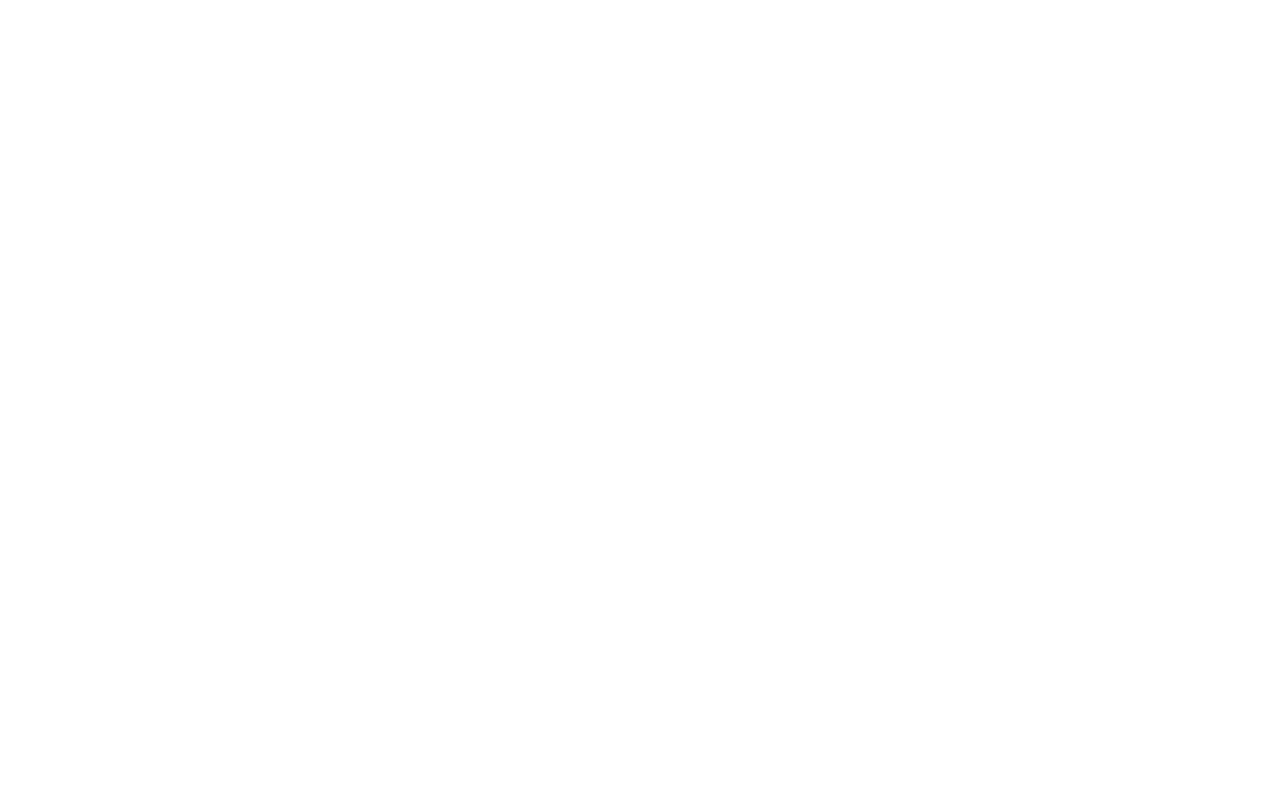
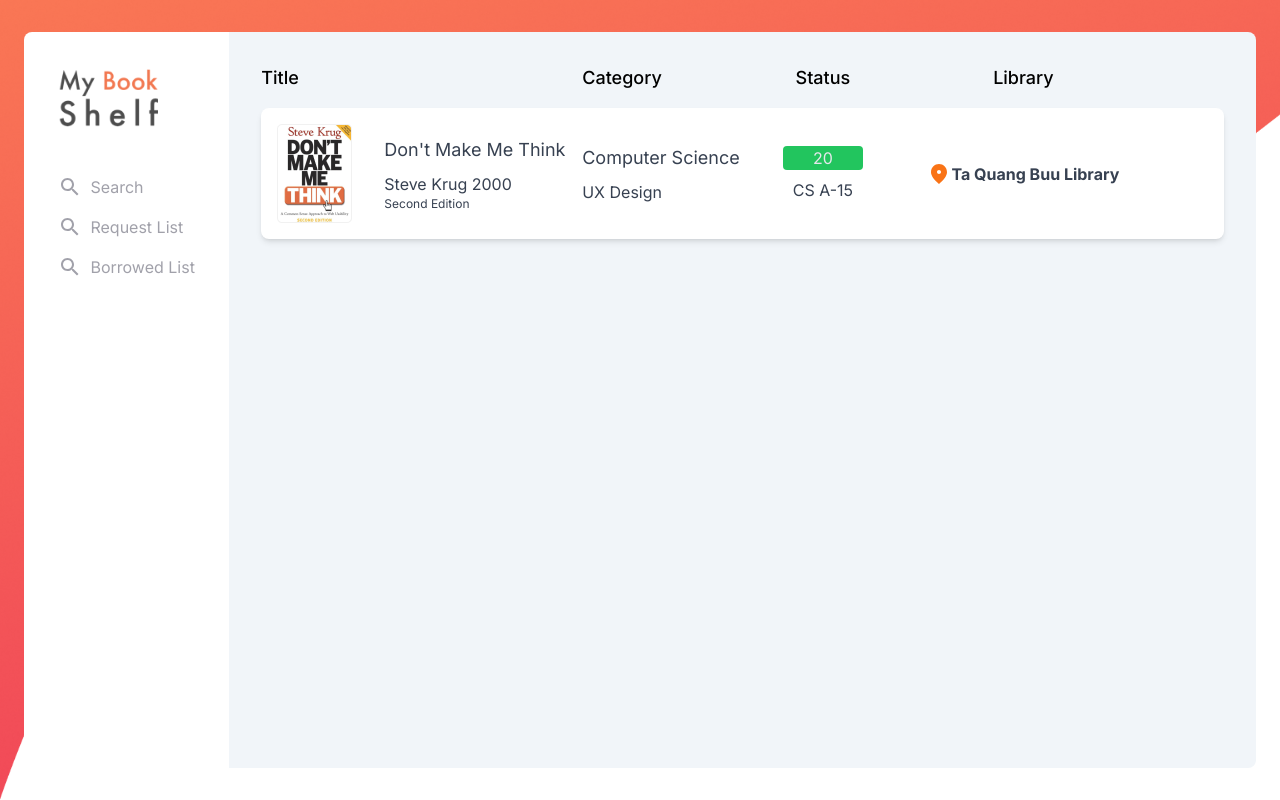
Before and after one commit to Arima057nn/ITSS2-BookShelf, a Next.js app: page / in a window 1280 px wide. Built offline with nearby package versions, Linux system fonts and the light colour scheme.

Commit message:
setup #2

```diff
--- /dev/null
+++ b/src/app/(auth)/layout.tsx
@@ -0,0 +1,22 @@
+import type { Metadata } from "next";
+import { Inter } from "next/font/google";
+import "../../app/globals.css";
+
+const inter = Inter({ subsets: ["latin"] });
+
+export const metadata: Metadata = {
+  title: "Create Next App",
+  description: "Generated by create next app",
+};
+
+export default function RootLayout({
+  children,
+}: {
+  children: React.ReactNode;
+}) {
+  return (
+    <html lang="en">
+      <body className={inter.className}>{children}</body>
+    </html>
+  );
+}
--- /dev/null
+++ b/src/app/(auth)/login/page.tsx
@@ -0,0 +1,3 @@
+export default function Login() {
+  return <div>Login</div>;
+}
--- /dev/null
+++ b/src/app/(user)/layout.tsx
@@ -0,0 +1,36 @@
+import type { Metadata } from "next";
+import { Inter } from "next/font/google";
+import "../../app/globals.css";
+import Sidebar from "../components/sidebar";
+
+const inter = Inter({ subsets: ["latin"] });
+
+export const metadata: Metadata = {
+  title: "Create Next App",
+  description: "Generated by create next app",
+};
+
+export default function RootLayout({
+  children,
+}: {
+  children: React.ReactNode;
+}) {
+  return (
+    <html lang="en">
+      <body className={inter.className}>
+        <div className="bg-[url('/assets/images/bg.png')] bg-cover">
+          <div className="flex w-full min-h-screen py-8 px-6">
+            <div className="w-1/6 bg-white flex justify-center rounded-s-lg">
+              <Sidebar />
+            </div>
+            <div className="w-5/6 bg-slate-100 rounded-e-lg flex flex-col">
+              <div className=""></div>
+              <div className="mx-8 w-fit"></div>
+              <div>{children}</div>
+            </div>
+          </div>
+        </div>
+      </body>
+    </html>
+  );
+}
--- /dev/null
+++ b/src/app/(user)/page.tsx
@@ -0,0 +1,15 @@
+import Bookitem from "../components/bookitem";
+
+export default function Home() {
+  return (
+    <div>
+      <div className="flex w-full px-8 pt-8 pb-4 font-medium text-lg">
+        <div className="w-4/12">Title</div>
+        <div className="w-2/12">Category</div>
+        <div className="w-2/12 text-center">Status</div>
+        <div className="w-3/12 text-center">Library</div>
+      </div>
+      <Bookitem />
+    </div>
+  );
+}
--- /dev/null
+++ b/src/app/(user)/search/page.tsx
@@ -0,0 +1,3 @@
+export default function Search() {
+  return <div>Search2</div>;
+}
--- /dev/null
+++ b/src/app/components/bookitem/index.tsx
@@ -0,0 +1,55 @@
+"use client";
+import Image from "next/image";
+import FmdGoodIcon from "@mui/icons-material/FmdGood";
+
+const quantity = 2;
+
+const Bookitem = () => {
+  return (
+    <div className="px-8 text-gray-700">
+      <div className="flex w-full bg-white rounded-lg shadow-md">
+        <div className="w-4/12 flex p-4">
+          <Image
+            src="/assets/images/book.png"
+            width={75}
+            height={75}
+            alt="Picture of the author"
+          />
+          <div className="ml-8 flex flex-col justify-center">
+            <p className="text-lg">Don't Make Me Think</p>
+            <div className="flex flex-col justify-around mt-2">
+              <p className="text-base">Steve Krug 2000</p>
+              <p className="text-xs">Second Edition</p>
+            </div>
+          </div>
+        </div>
+        <div className="w-2/12 flex justify-center flex-col">
+          <p className="text-lg">Computer Science</p>
+          <p className="text-base mt-2">UX Design</p>
+        </div>
+        <div className="w-2/12 flex justify-center flex-col items-center">
+          <div
+            className={`text-base w-20 text-center rounded text-gray-200 ${
+              quantity !== 0 ? "bg-green-500" : "bg-red-500"
+            }`}
+          >
+            20
+          </div>
+          {quantity !== 0 && (
+            <div className="flex items-center mt-2">
+              <p className="text-base">CS A-15</p>
+            </div>
+          )}
+        </div>
+        <div className="w-3/12 flex justify-center items-center">
+          <div className="text-orange-500">
+            <FmdGoodIcon />
+          </div>
+          <p className="text-base font-bold">Ta Quang Buu Library</p>
+        </div>
+      </div>
+    </div>
+  );
+};
+
+export default Bookitem;
--- /dev/null
+++ b/src/app/components/sidebar/index.tsx
@@ -0,0 +1,35 @@
+"use client";
+
+import Image from "next/image";
+import SearchIcon from "@mui/icons-material/Search";
+
+const Sidebar = () => {
+  return (
+    <div className="flex flex-col">
+      <Image
+        src="/assets/images/logo.png"
+        width={100}
+        height={100}
+        alt="Picture of the author"
+        className="py-8"
+      />
+
+      <div className="flex flex-col text-zinc-400">
+        <div className="flex items-center pt-4">
+          <SearchIcon />
+          <span className="ml-2">Search</span>
+        </div>
+        <div className="flex items-center pt-4">
+          <SearchIcon />
+          <span className="ml-2">Request List</span>
+        </div>
+        <div className="flex items-center pt-4">
+          <SearchIcon />
+          <span className="ml-2">Borrowed List</span>
+        </div>
+      </div>
+    </div>
+  );
+};
+
+export default Sidebar;
--- a/src/app/globals.css
+++ b/src/app/globals.css
@@ -3,6 +3,12 @@
 @tailwind utilities;
 
 @import url("https://fonts.googleapis.com/css2?family=Inter:wght@100;200;300;400;500;600;700;800;900&display=swap");
+
+:root {
+  --box-shadow: 0px 2px 4px -1px rgba(0, 0, 0, 0.2),
+    0px 4px 5px 0px rgba(0, 0, 0, 0.14), 0px 1px 10px 0px rgba(0, 0, 0, 0.12);
+}
+
 * {
   font-family: "Inter", sans-serif;
 }
--- a/src/app/layout.tsx
+++ /dev/null
@@ -1,22 +0,0 @@
-import type { Metadata } from 'next'
-import { Inter } from 'next/font/google'
-import './globals.css'
-
-const inter = Inter({ subsets: ['latin'] })
-
-export const metadata: Metadata = {
-  title: 'Create Next App',
-  description: 'Generated by create next app',
-}
-
-export default function RootLayout({
-  children,
-}: {
-  children: React.ReactNode
-}) {
-  return (
-    <html lang="en">
-      <body className={inter.className}>{children}</body>
-    </html>
-  )
-}
--- a/src/app/page.tsx
+++ /dev/null
@@ -1,3 +0,0 @@
-export default function Home() {
-  return <main></main>;
-}
```
Also changed, not shown: public/assets/images/book.png (added).
